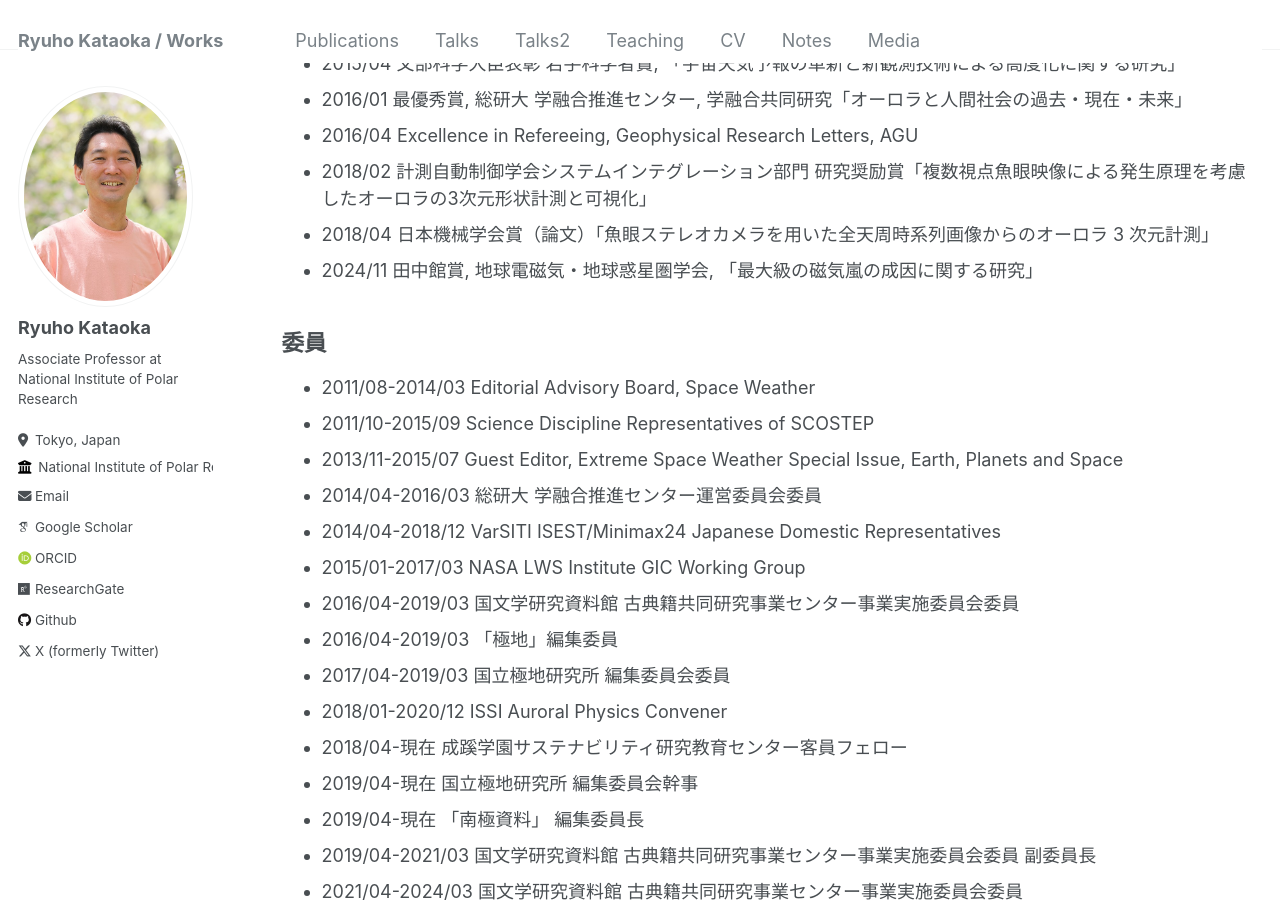
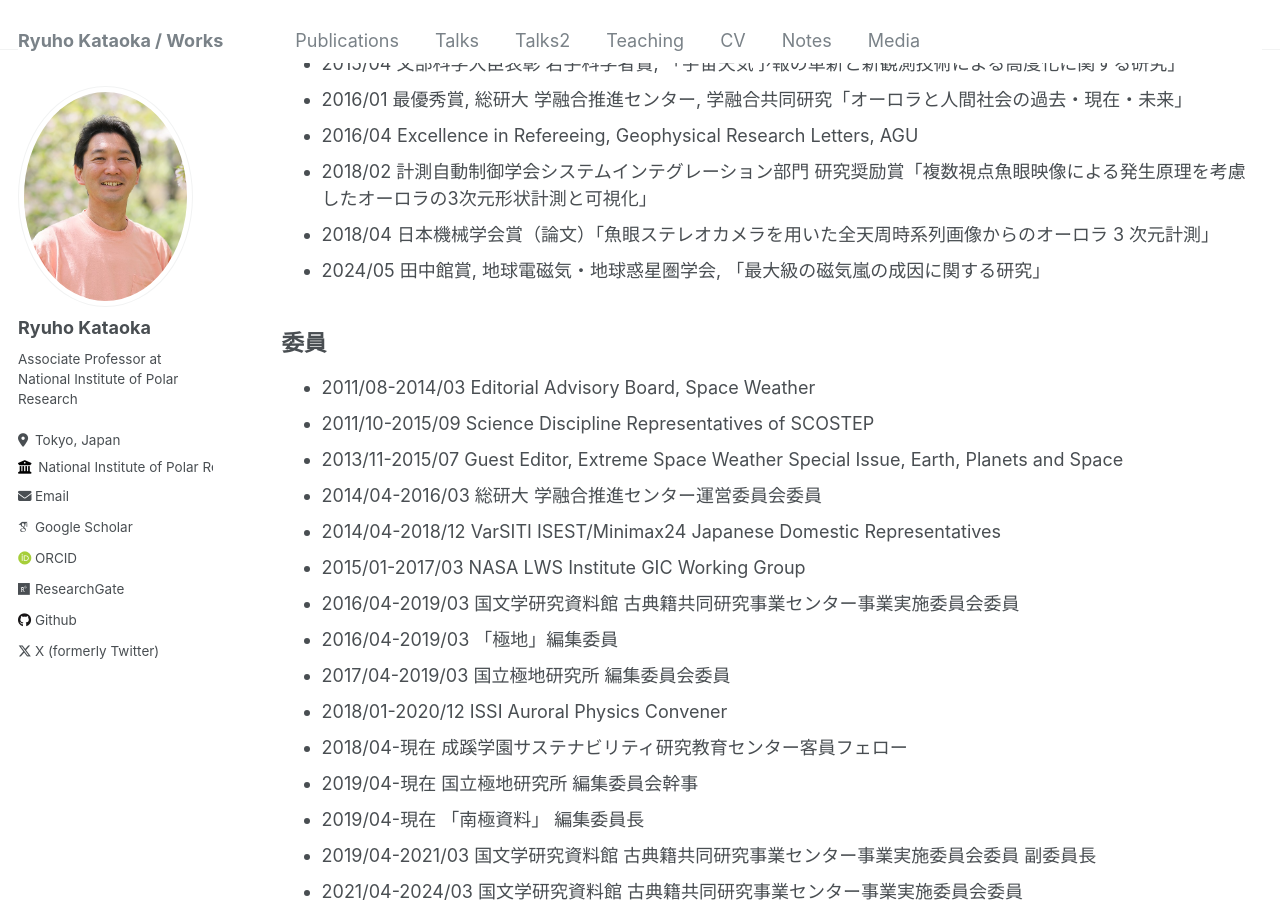
Before and after one commit to ryuhokataoka/ryuhokataoka.github.io, a Jekyll site: the page built from _pages/notes.md, in a window 1280 px wide and 900 px high, scrolled down 1684 px. Built offline with Jekyll 4.4.1, drawn with Linux system fonts in a browser that asks for light colours; some web fonts are replaced.

Commit message:
Update notes.md

```diff
--- a/_pages/notes.md
+++ b/_pages/notes.md
@@ -57,7 +57,7 @@ Notes
 * 2016/04 Excellence in Refereeing, Geophysical Research Letters, AGU
 * 2018/02 計測自動制御学会システムインテグレーション部門 研究奨励賞「複数視点魚眼映像による発生原理を考慮したオーロラの3次元形状計測と可視化」
 * 2018/04 日本機械学会賞（論文）「魚眼ステレオカメラを用いた全天周時系列画像からのオーロラ 3 次元計測」
-* 2024/11 田中館賞, 地球電磁気・地球惑星圏学会, 「最大級の磁気嵐の成因に関する研究」
+* 2024/05 田中館賞, 地球電磁気・地球惑星圏学会, 「最大級の磁気嵐の成因に関する研究」
 
 委員
 ----
```
